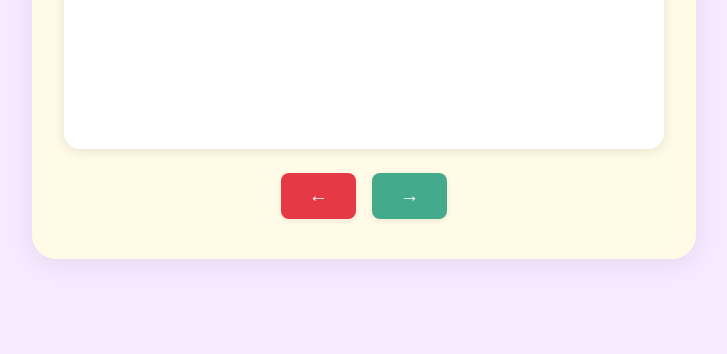
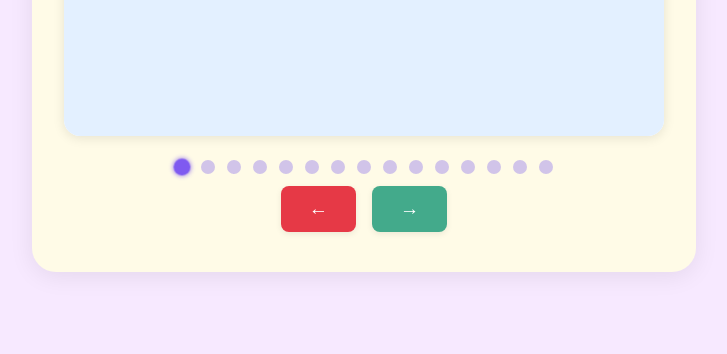
Before and after one commit to NoJus/flashcard, a plain HTML site: page index.html in a window 1280 px wide. Shown: the part 446-800 px from the top of the page, without its empty margins (276-1003 px from the left). Drawn offline with Linux system fonts and the light colour scheme.

Commit message:
Add more simple words and navigation dots for flashcard selection

```diff
--- a/index.html
+++ b/index.html
@@ -24,6 +24,8 @@
       <div class="card-face card-front">English</div>
       <div class="card-face card-back">Lithuanian</div>
     </div>
+    <!-- Dots navigation -->
+    <div id="dots" style="display: flex; justify-content: center; gap: 8px; margin-bottom: 12px;"></div>
     <!-- Navigation buttons -->
     <div class="navigation">
       <button id="prev-btn" aria-label="Previous card">&#8592;</button>
--- a/script.js
+++ b/script.js
@@ -1,4 +1,4 @@
-// Vocabulary arrays for all language modes
+// Vocabulary arrays for all language modes, expanded with more simple words
 const vocabularies = {
   lt: [
     { english: "cat", target: "katė" },
@@ -10,8 +10,12 @@ const vocabularies = {
     { english: "car", target: "automobilis" },
     { english: "house", target: "namas" },
     { english: "book", target: "knyga" },
-    { english: "milk", target: "pienas" }
-    // ... more easy words for 5-year-olds
+    { english: "milk", target: "pienas" },
+    { english: "bird", target: "paukštis" },
+    { english: "fish", target: "žuvis" },
+    { english: "water", target: "vanduo" },
+    { english: "bread", target: "duona" },
+    { english: "egg", target: "kiaušinis" }
   ],
   et: [
     { english: "cat", target: "kass" },
@@ -23,8 +27,12 @@ const vocabularies = {
     { english: "car", target: "auto" },
     { english: "house", target: "maja" },
     { english: "book", target: "raamat" },
-    { english: "milk", target: "piim" }
-    // ... more easy words for 5-year-olds
+    { english: "milk", target: "piim" },
+    { english: "bird", target: "lind" },
+    { english: "fish", target: "kala" },
+    { english: "water", target: "vesi" },
+    { english: "bread", target: "leib" },
+    { english: "egg", target: "muna" }
   ],
   lv: [
     { english: "cat", target: "kaķis" },
@@ -36,7 +44,12 @@ const vocabularies = {
     { english: "car", target: "mašīna" },
     { english: "house", target: "māja" },
     { english: "book", target: "grāmata" },
-    { english: "milk", target: "piens" }
+    { english: "milk", target: "piens" },
+    { english: "bird", target: "putns" },
+    { english: "fish", target: "zivs" },
+    { english: "water", target: "ūdens" },
+    { english: "bread", target: "maize" },
+    { english: "egg", target: "ola" }
   ],
   pl: [
     { english: "cat", target: "kot" },
@@ -48,7 +61,12 @@ const vocabularies = {
     { english: "car", target: "samochód" },
     { english: "house", target: "dom" },
     { english: "book", target: "książka" },
-    { english: "milk", target: "mleko" }
+    { english: "milk", target: "mleko" },
+    { english: "bird", target: "ptak" },
+    { english: "fish", target: "ryba" },
+    { english: "water", target: "woda" },
+    { english: "bread", target: "chleb" },
+    { english: "egg", target: "jajko" }
   ]
 };
 
@@ -62,6 +80,7 @@ const cardBack = flashcard.querySelector('.card-back');
 const prevBtn = document.getElementById('prev-btn');
 const nextBtn = document.getElementById('next-btn');
 const languageMode = document.getElementById('language-mode');
+const dotsContainer = document.getElementById('dots');
 
 // Map language codes to display names for the back label
 const langDisplayNames = {
@@ -78,8 +97,24 @@ function displayCard(index) {
   cardFront.textContent = card.english;
   cardBack.textContent = card.target;
   flashcard.classList.remove('flipped');
-  // Update back label for accessibility
   cardBack.setAttribute('aria-label', langDisplayNames[currentLang]);
+  renderDots();
+}
+
+// Render navigation dots
+function renderDots() {
+  const vocabulary = vocabularies[currentLang];
+  dotsContainer.innerHTML = '';
+  vocabulary.forEach((_, i) => {
+    const dot = document.createElement('span');
+    dot.className = 'dot' + (i === currentCardIndex ? ' active' : '');
+    dot.addEventListener('click', (e) => {
+      e.stopPropagation();
+      currentCardIndex = i;
+      displayCard(currentCardIndex);
+    });
+    dotsContainer.appendChild(dot);
+  });
 }
 
 // Card flip logic: toggles the flipped state on click
@@ -106,8 +141,6 @@ prevBtn.addEventListener('click', function (e) {
 languageMode.addEventListener('change', function () {
   currentLang = languageMode.value;
   currentCardIndex = 0;
-  // Update card back label
-  cardBack.textContent = langDisplayNames[currentLang];
   displayCard(currentCardIndex);
 });
 
--- a/style.css
+++ b/style.css
@@ -76,11 +76,13 @@ body {
 
 .card-front {
   z-index: 2;
+  background: #e3f0ff; /* Light blue for English */
 }
 
 .card-back {
   transform: rotateY(180deg);
   color: #007f5f;
+  background: #e6ffe3; /* Light green for translation */
 }
 
 .card.flipped .card-front {
@@ -152,3 +154,19 @@ button#next-btn:hover {
     font-size: 1rem;
   }
 }
+
+.dot {
+  display: inline-block;
+  width: 14px;
+  height: 14px;
+  border-radius: 50%;
+  background: #d1c4e9;
+  margin: 0 2px;
+  cursor: pointer;
+  transition: background 0.2s, transform 0.2s;
+}
+.dot.active {
+  background: #7f5af0;
+  transform: scale(1.2);
+  box-shadow: 0 0 4px #7f5af0;
+}
```
